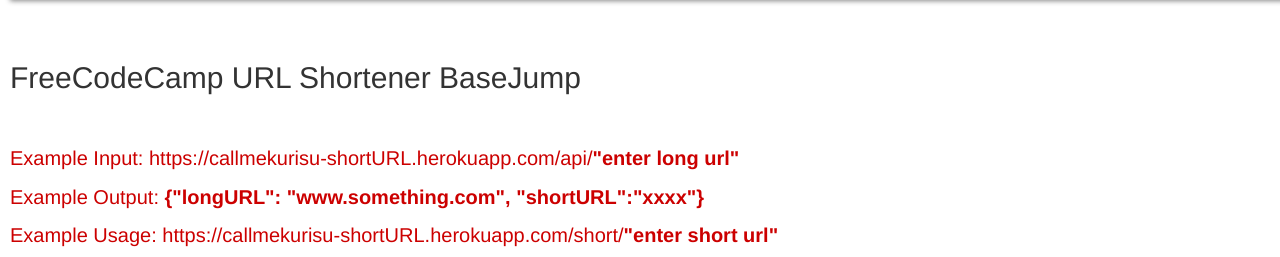
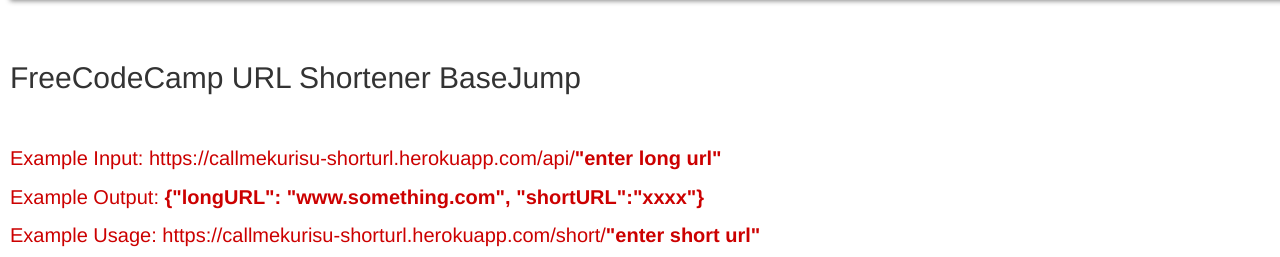
Before and after one commit to callmekurisu/shortURL, a website: page shortURL.html in a window 1280 px wide. Shown: the part 79-336 px from the top of the page. Drawn offline with nearby package versions, Linux system fonts and the light colour scheme.

Commit message:
set to live launch

```diff
--- a/shortURL.html
+++ b/shortURL.html
@@ -50,9 +50,9 @@
     <h2 class='format' class="usage">FreeCodeCamp URL Shortener BaseJump</h2>
     <br></br>
     <div container class="ibackground">
-    <p class="example">Example Input: https://callmekurisu-shortURL.herokuapp.com/api/<b>"enter long url"</b>
+    <p class="example">Example Input: https://callmekurisu-shorturl.herokuapp.com/api/<b>"enter long url"</b>
     <p class="example">Example Output: <b>{"longURL": "www.something.com", "shortURL":"xxxx"}</b>
-    <p class="example">Example Usage: https://callmekurisu-shortURL.herokuapp.com/short/<b>"enter short url"</b>
+    <p class="example">Example Usage: https://callmekurisu-shorturl.herokuapp.com/short/<b>"enter short url"</b>
     <dive container>
 </body>
 </div>
```
Also changed, not shown: index.js (+4 -4 lines).
